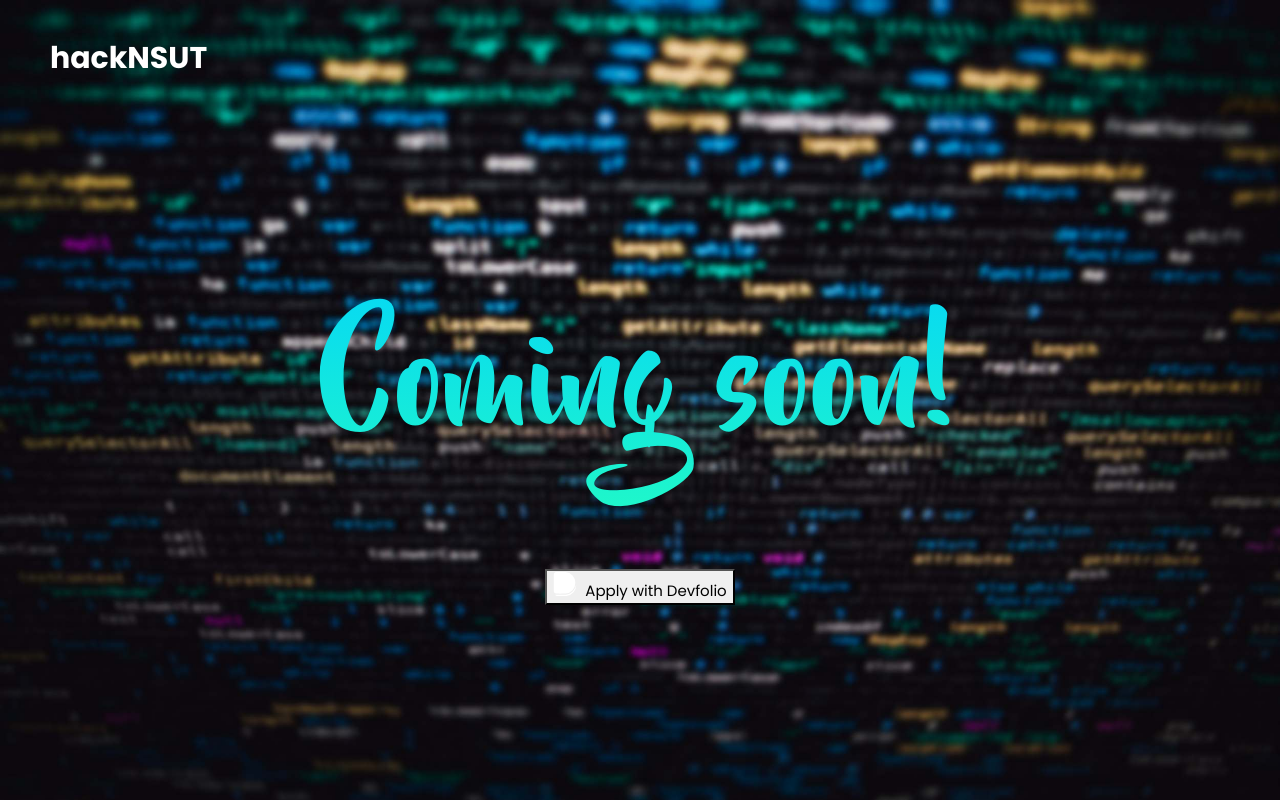
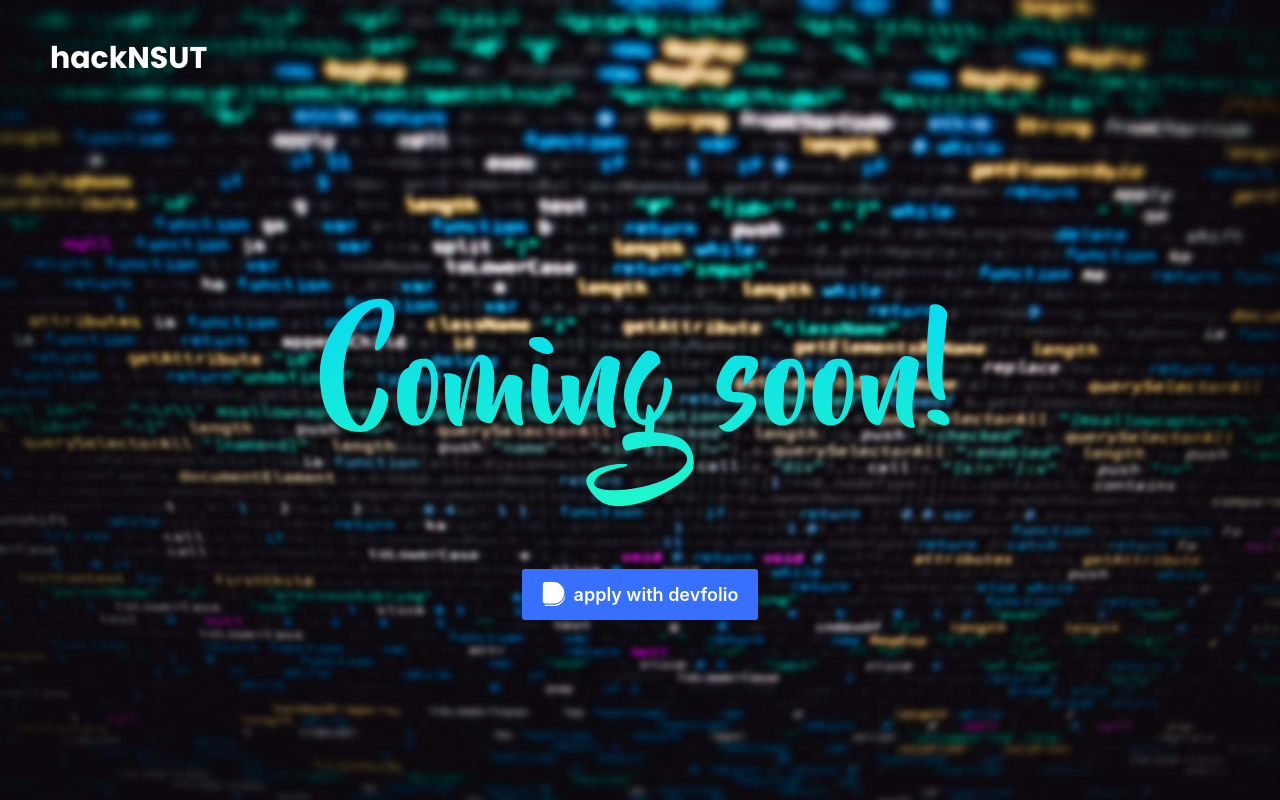
Before and after one commit to hackNSUT/hacknsut.github.io, a plain HTML site: page index.html in a window 1280 px wide. Shown: the top 800 px of the page. Drawn offline with Linux system fonts and the light colour scheme.

Commit message:
Update style.css

```diff
--- a/style.css
+++ b/style.css
@@ -4,6 +4,35 @@
 } */
 body{
 width:100%
+}
+
+#devfolio-apply-now {
+    -ms-flex-align: center;
+    -webkit-box-align: center;
+    align-items: center;
+    background-color: #3770FF;
+    border-radius: 3px;
+    border: none;
+    color: #FFFFFF;
+    cursor: pointer;
+    display: -ms-flexbox;
+    display: -webkit-box;
+    display: flex;
+    font-family: -apple-system, BlinkMacSystemFont, 'Segoe UI', Helvetica, Arial, sans-serif, 'Apple Color Emoji', 'Segoe UI Emoji', 'Segoe UI Symbol';
+    font-size: 18px;
+    font-weight: 600;
+    padding: 12px 20px;
+    text-align: center;
+    text-transform: lowercase;
+    margin:0 auto
+}
+
+#devfolio-apply-now:not([disabled]) {
+    cursor: pointer;
+}
+
+#devfolio-apply-now:hover {
+    background-color: #2954BF !important;
 }
 
 .mySlides {display:none;}
```
